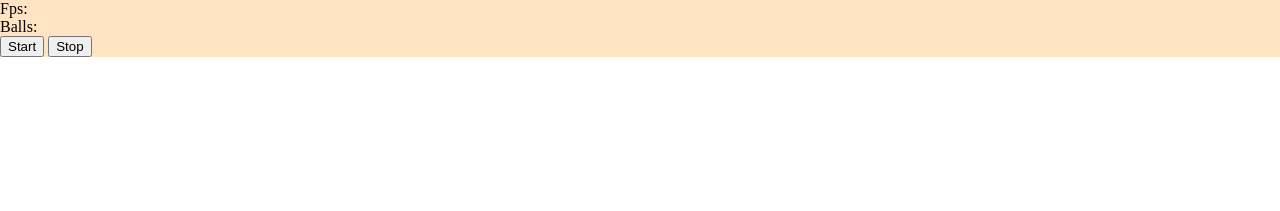
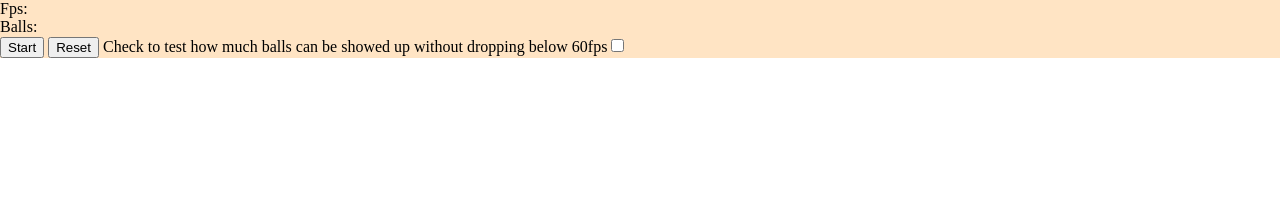
Before and after one commit to PWidla/wseiJs, a plain HTML site: page lab6/index.html in a window 1280 px wide. Drawn offline with Linux system fonts and the light colour scheme.

Commit message:
Update index.html

```diff
--- a/lab6/index.html
+++ b/lab6/index.html
@@ -14,7 +14,9 @@
         Balls: <span id="balls-number-span"></span>
       </div>
       <button type="button" id="start-btn">Start</button>
-      <button type="button" id="stop-btn">Stop</button>
+      <button type="button" id="reset-btn">Reset</button>
+      Check to test how much balls can be showed up without dropping below
+      60fps<input type="checkbox" name="fpsTest" id="fps-test-checkbox" />
     </div>
     <canvas></canvas>
   </body>
```
